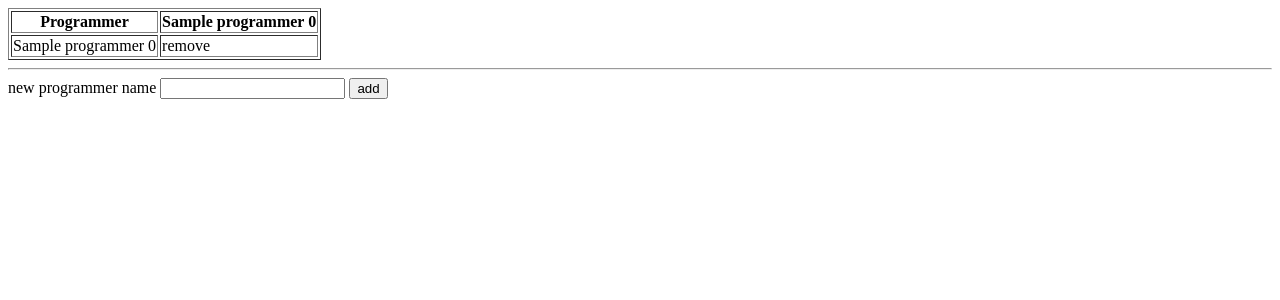
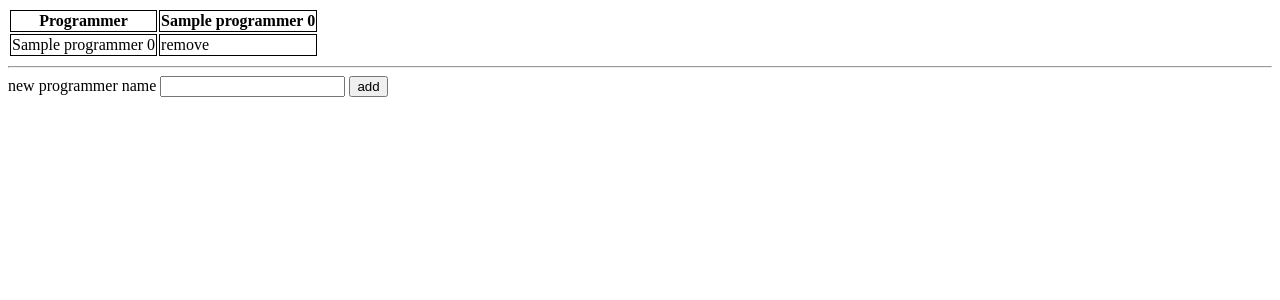
Before and after one commit to twksos/mysite, a Django app: template templates/pair/index.html in a window 1280 px wide. Shown: the top 300 px of the page. Run offline with Django 3.2, Linux system fonts and the light colour scheme; the template is opened without the code that fills it: most values are stand-ins (such as "Sample title", 1, 10 or a date in 2020).

Commit message:
adjust css

```diff
--- a/templates/pair/index.html
+++ b/templates/pair/index.html
@@ -42,6 +42,25 @@
         }
     </script>
     {% endblock %}
+    {% block style %}
+        <style type="text/css">
+            .error{
+                background-color: #FF0000;
+            }
+            .success{
+                background-color: #00FFFF;
+            }
+            .useless{
+                display: none;
+            }
+            th {
+                border: solid 1px #000000;
+            }
+            td {
+                border: solid 1px #000000;
+            }
+        </style>
+    {% endblock %}
 </head>
 <body>
 {% block body %}
--- a/templates/pair/pair_table.html
+++ b/templates/pair/pair_table.html
@@ -1,21 +1,27 @@
 {% load filters %}
-<table border="1">
+<table>
 <thead><tr><th>Programmer</th>
 {% for programmer_0 in all_programmers %}
     <th class="title-name">{{ programmer_0.name }}</th>
 {% endfor %}
 </tr></thead>
 {% for programmer_0 in all_programmers %}
-    <tr><td>{{ programmer_0.name }}</td>
+    <tr><td class="front-name">{{ programmer_0.name }}</td>
     {% for programmer_1 in all_programmers %}
-        <td>
             {% if programmer_0.id > programmer_1.id %}
+            <td>
             <a onclick="{{ programmer_0|pair_with:programmer_1 }}" class="{{ programmer_0.name }} {{ programmer_1.name }} pair_time">{{ programmer_0|pair_time_with:programmer_1 }}</a>
+            </td>
             {% endif %}
             {% if programmer_0.id == programmer_1.id %}
+            <td>
             <a onclick="delete_programmer({{ programmer_0.id }})" class="{{ programmer_0.name }} delete">remove</a>
+            </td>
             {% endif %}
-        </td>
+            {% if programmer_0.id < programmer_1.id %}
+                <td class="useless"></td>
+            {% endif %}
+
     {% endfor %}
 {% endfor %}
     </tr>
```
